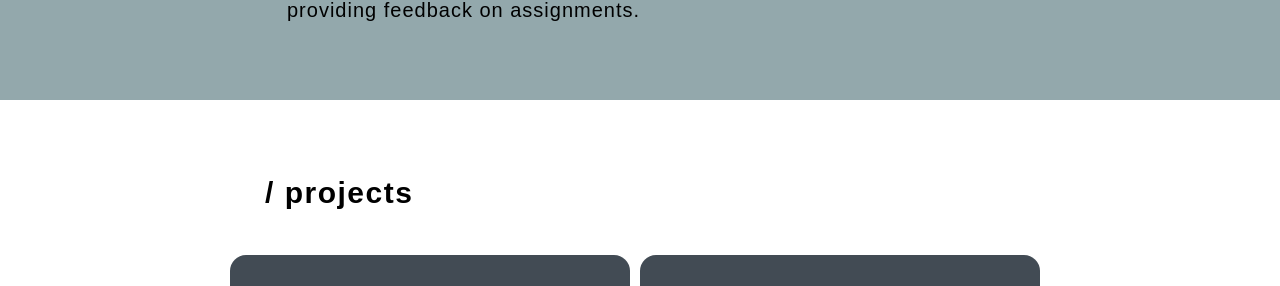
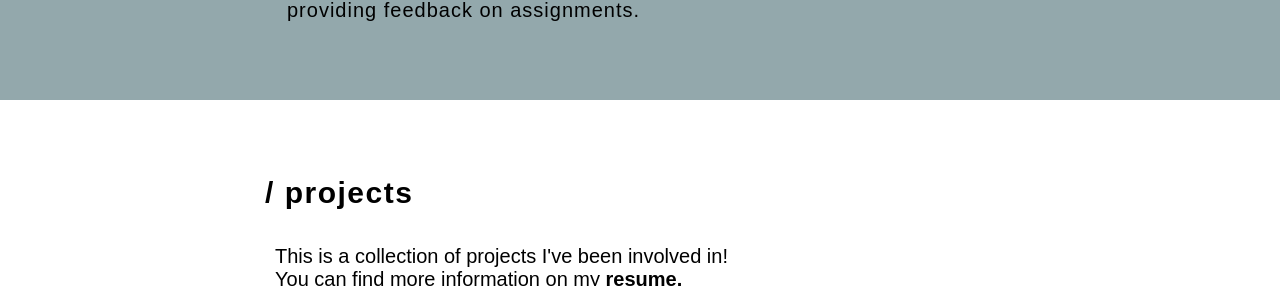
Before and after one commit to rallarey/rallarey.github.io, a website: page index.html in a window 1280 px wide. Shown: the part 1791-2077 px from the top of the page. Drawn offline with Linux system fonts and the light colour scheme.

Commit message:
view resume here text

```diff
--- a/CSS/style.css
+++ b/CSS/style.css
@@ -107,8 +107,22 @@ section {
     font-size: 30px;
     font-weight: 800;
     letter-spacing: 1.5px;
-    padding-bottom: 20px;
 
+}
+
+.portfolio-text {
+    padding: 10px;
+    font-size: 20px;
+}
+
+.portfolio-text a{
+    text-decoration:none;
+    color: black;
+    font-weight: bold;
+}
+
+.portfolio-text a:hover {
+    color: #424B54;
 }
 
 .portfolio-content {
--- a/index.html
+++ b/index.html
@@ -24,7 +24,7 @@
 <body>
 	<div class = "topnav" id="myTopnav">
 		<div class = "logo">
-			<a href="#">ryan<span class = "logo-span">Allarey</span></a>
+			<a href="https://rallarey.github.io/">ryan<span class = "logo-span">Allarey</span></a>
 		</div>
 		<div class = "nav-content">
 			<div class = "dropdown">
@@ -124,6 +124,14 @@
 			<div class = "portfolio-center">
 
 				<h2 class = "portfolio-header">/ projects</h2>
+
+				<p class = "portfolio-text">This is a collection of projects I've been involved in!
+				<br> You can find more information on my
+					<a href="./assets/ryanallarey2.pdf" target="_blank" rel="noopener noreferrer">resume.</a>
+				</br>
+				</p>
+
+
 
 				<div class = "portfolio-content">
 
```
